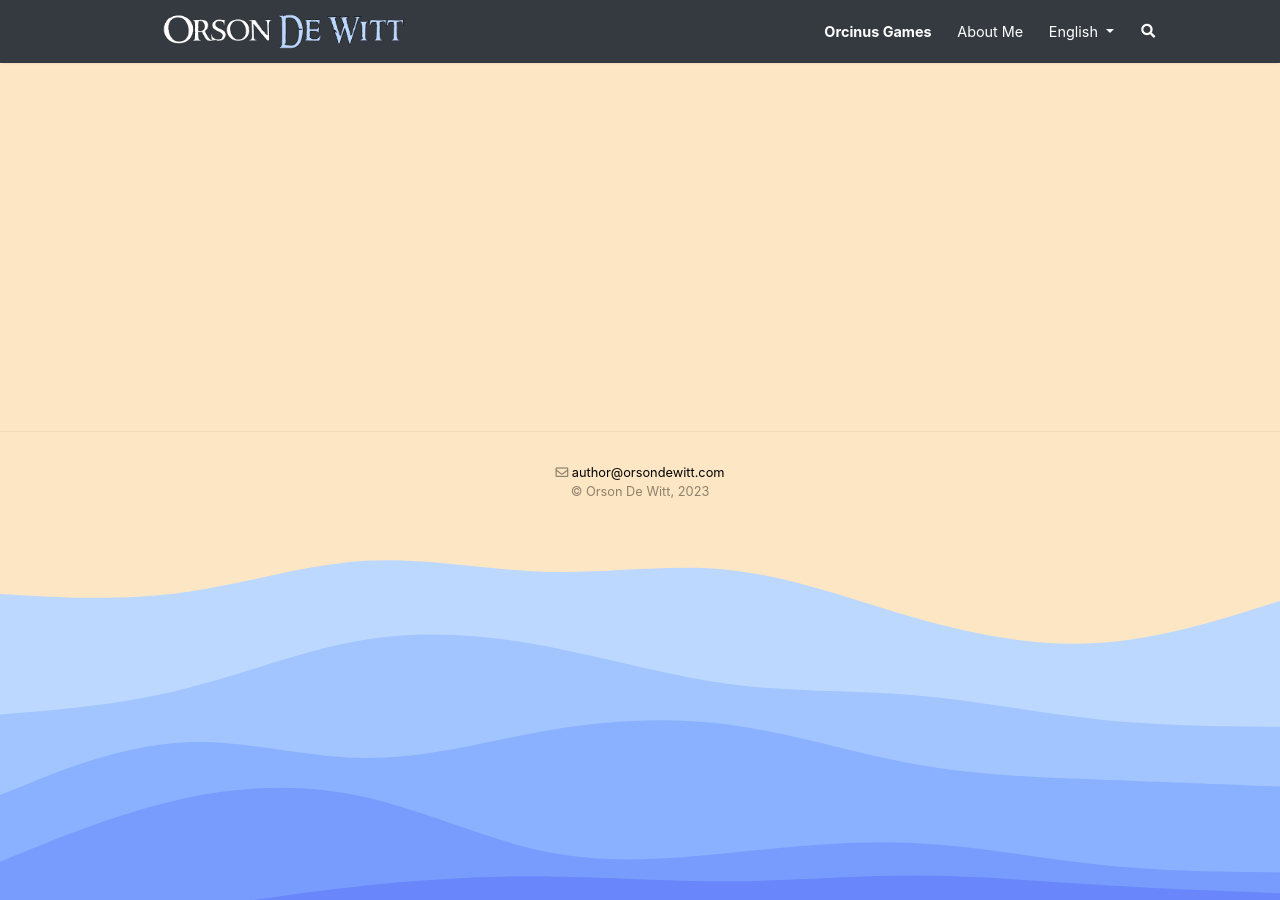
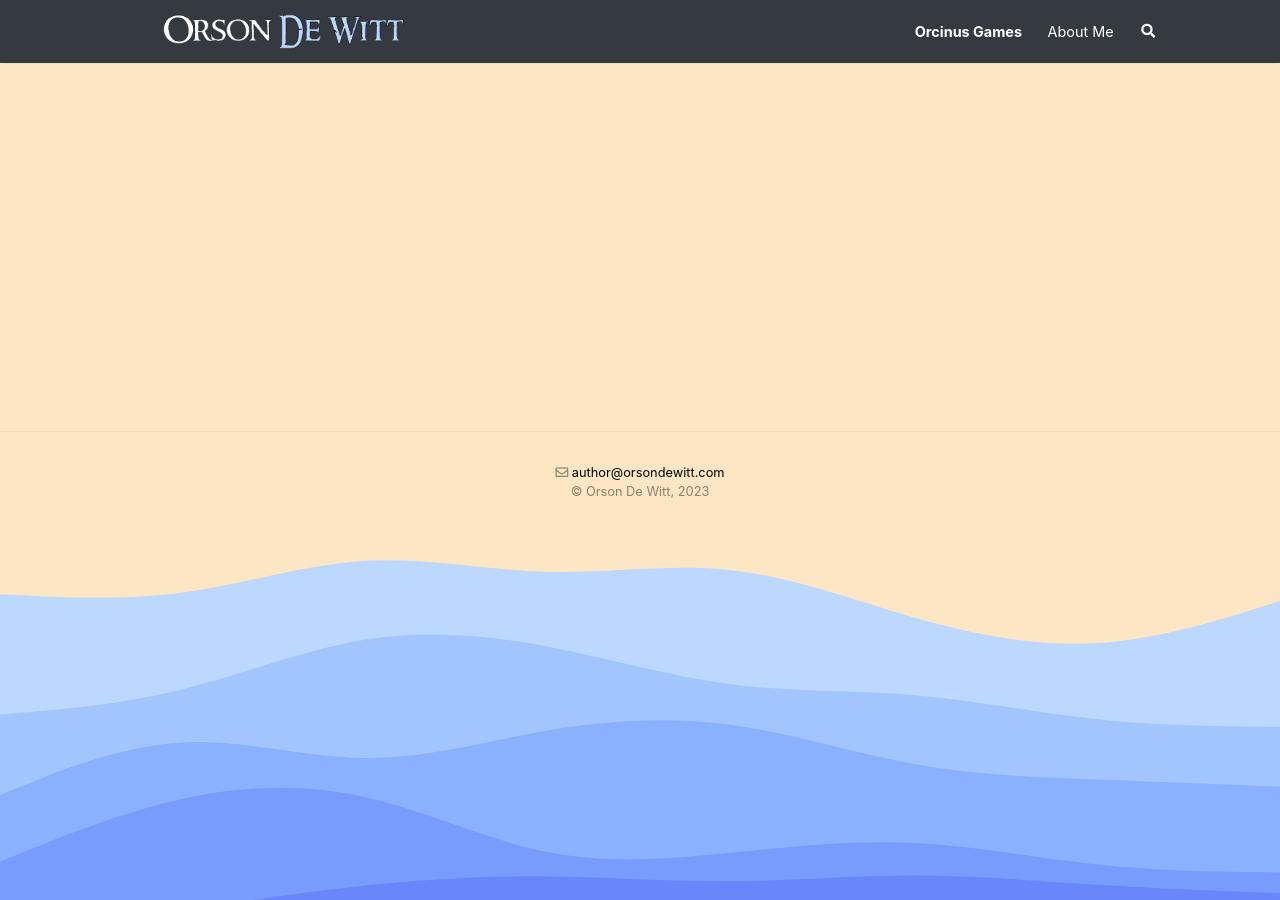
Before and after one commit to OrsonDWitt/OrsonDWitt.github.io, a Jekyll site: the page built from _pages/index.md, in a window 1280 px wide. Built offline with Jekyll 4.4.1, drawn with Linux system fonts in a browser that asks for light colours; nearby versions of some CDN libraries.

Commit message:
Update books.html

```diff
--- a/_layouts/books.html
+++ b/_layouts/books.html
@@ -58,15 +58,6 @@
                 <li class="nav-item">
                 <a class="nav-link" href="{{ site.baseurl }}/about">About Me</a>
                 </li>
-
-		<li class="nav-item dropdown">
-        <a class="nav-link dropdown-toggle" href="#" id="navbarDropdownMenuLink" data-toggle="dropdown" aria-haspopup="true" aria-expanded="false">
-          English
-        </a>
-        <div class="dropdown-menu dropdown-menu-right" aria-labelledby="navbarDropdownMenuLink">
-          <a class="dropdown-item" href="{{ site.russian }}">Russian</a>
-        </div>
-      </li>
 
                 {% include search-lunr.html %}
 
```
